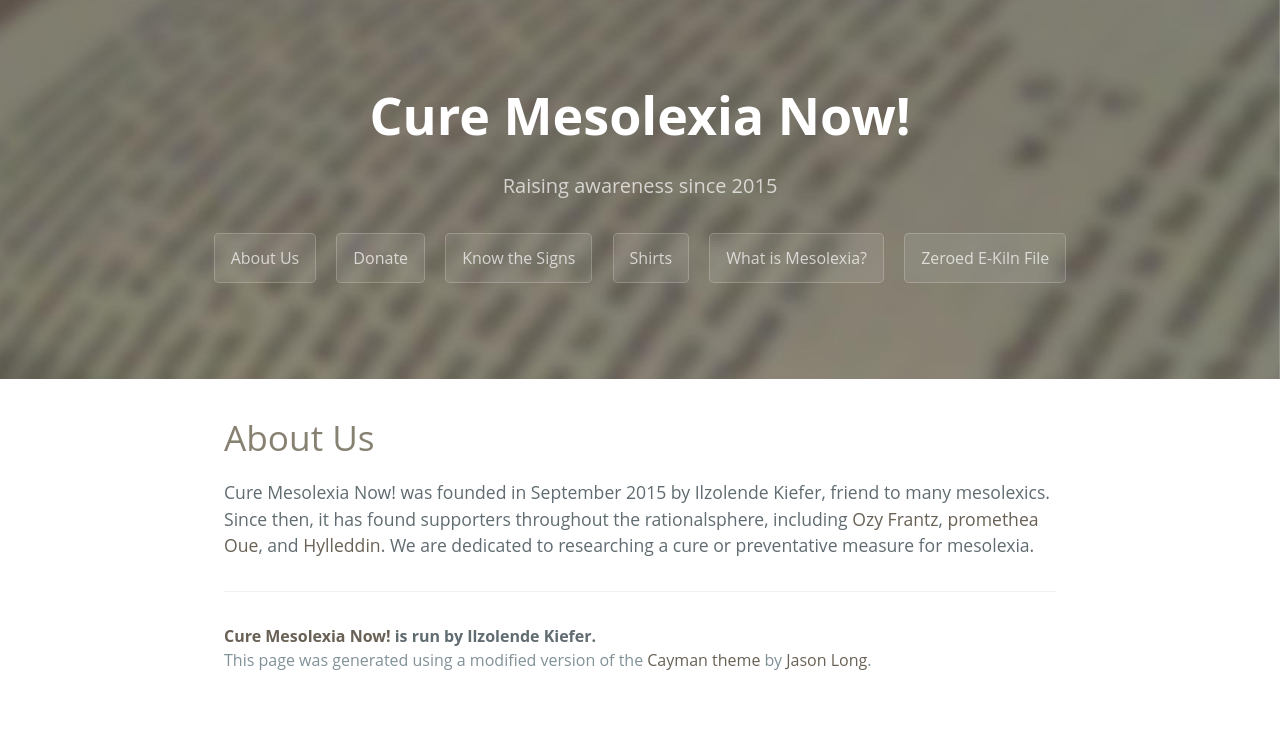
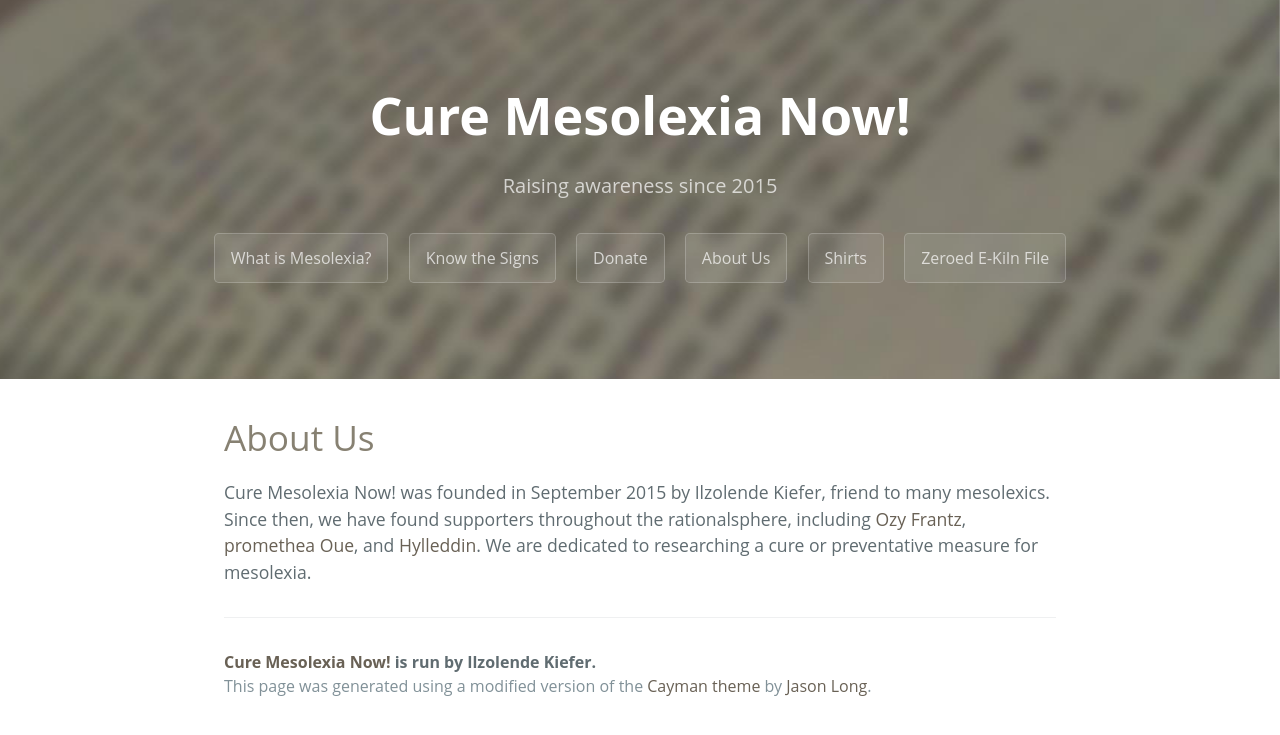
Before and after one commit to ilzolende/ilzolende.github.io, a Jekyll site: the page built from _mesolexia/about-us.md, in a window 1280 px wide, cut to the strip 104-839 px from the top of the page. Built offline with Jekyll 4.4.1, drawn with Linux system fonts in a browser that asks for light colours.

Commit message:
Made mesolexia pages autosort

```diff
--- a/_layouts/mesolexia.html
+++ b/_layouts/mesolexia.html
@@ -10,8 +10,9 @@
     <header class="page-header">
     <h1 class="project-name"><a href="/mesolexia/">Cure Mesolexia Now!</a></h1>
     <h2 class="project-tagline">Raising awareness since 2015</h2>
+    {% assign sorted_mesolexia = site.mesolexia | sort: "ordering_priority" %}
     <nav>
-        {% for mess in site.mesolexia %}
+        {% for mess in sorted_mesolexia %}
         <a class="btn" href="{{ mess.permalink }}">{{ mess.title }}</a>
         {% endfor %}
         <!-- <a class="btn" href="#">Walk for a Cure</a> -->
--- a/_mesolexia/about-us.md
+++ b/_mesolexia/about-us.md
@@ -2,5 +2,6 @@
 layout: mesolexia-page
 title: About Us
 permalink: /mesolexia/about/
+ordering_priority: 6
 ---
-Cure Mesolexia Now! was founded in September 2015 by Ilzolende Kiefer, friend to many mesolexics. Since then, it has found supporters throughout the rationalsphere, including [Ozy Frantz](https://ozymandias271.tumblr.com/post/140507346513), [promethea Oue](https://socialjusticemunchkin.tumblr.com/post/140510147445), and [Hylleddin](http://hylleddin.tumblr.com/post/140492796722). We are dedicated to researching a cure or preventative measure for mesolexia.
+Cure Mesolexia Now! was founded in September 2015 by Ilzolende Kiefer, friend to many mesolexics. Since then, we have found supporters throughout the rationalsphere, including [Ozy Frantz](https://ozymandias271.tumblr.com/post/140507346513), [promethea Oue](https://socialjusticemunchkin.tumblr.com/post/140510147445), and [Hylleddin](http://hylleddin.tumblr.com/post/140492796722). We are dedicated to researching a cure or preventative measure for mesolexia.
```
Also changed, not shown: _mesolexia/donate.md (+1 -0 lines), _mesolexia/know-the-signs.md (+1 -0 lines), _mesolexia/shirts.md (+1 -0 lines), _mesolexia/what-is-mesolexia.md (+1 -0 lines).
